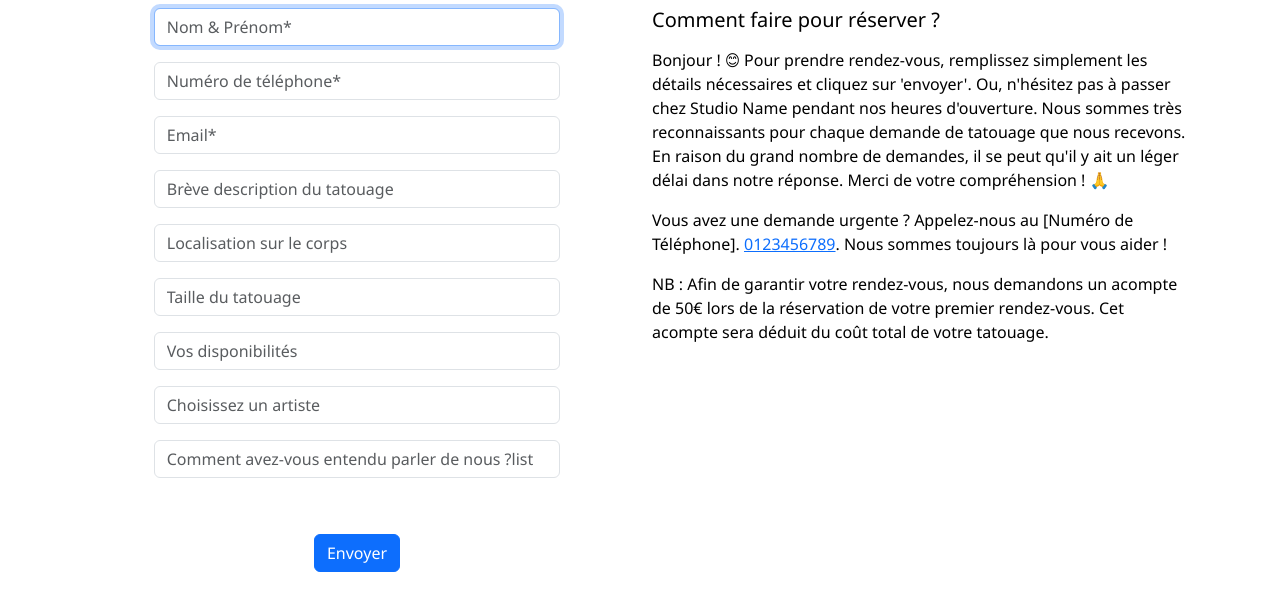
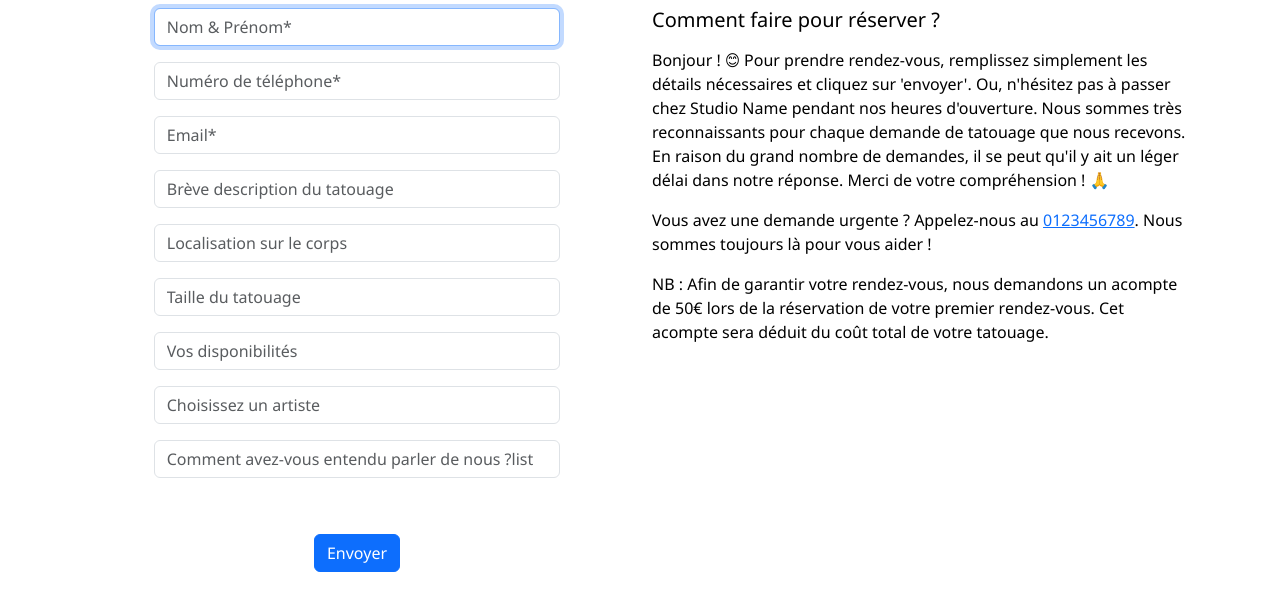
Before and after one commit to easartem/CS50, a Flask app: page /booking in a window 1280 px wide. Shown: the part 218-829 px from the top of the page. Run offline with Flask 3, Linux system fonts and the light colour scheme; some libraries are stand-ins or nearby versions.

Commit message:
Thu, Jun 20, 2024, 4:20 PM +02:00

```diff
--- a/project/templates/showcase/booking.html
+++ b/project/templates/showcase/booking.html
@@ -60,7 +60,7 @@
                         Merci de votre compréhension ! 🙏
                     </p>
                     <p>
-                        Vous avez une demande urgente ? Appelez-nous au [Numéro de Téléphone].
+                        Vous avez une demande urgente ? Appelez-nous au
                         <a href="tel:{{ infos.studio_telephone }}">{{ infos.studio_telephone }}</a>.
                         Nous sommes toujours là pour vous aider !
                     </p>
```
